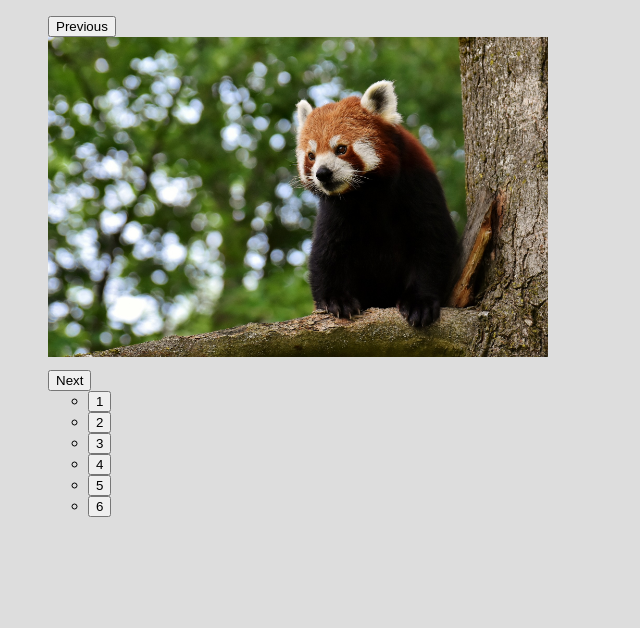
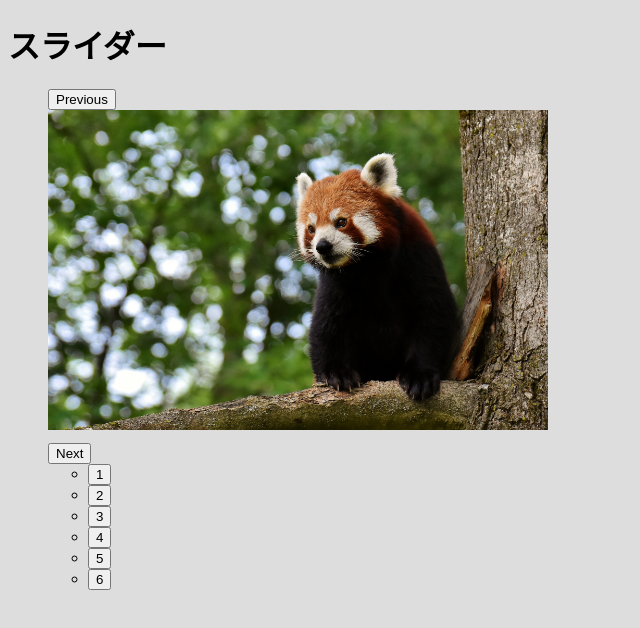
Before and after one commit to hato-taka/slider, a plain HTML site: page index.html in a window 1280 px wide. Shown: the whole page, without its empty margins (0-640 px from the left). Drawn offline with nearby package versions, Linux system fonts and the light colour scheme.

Commit message:
change h1

```diff
--- a/index.html
+++ b/index.html
@@ -12,6 +12,7 @@
   <script src="js/main.js"></script>
 </head>
 <body>
+  <h1>スライダー</h1>
   <ul class="slider">
     <li><img src="img/panda1.jpg"></li>
     <li><img src="img/panda2.jpg"></li>
```
